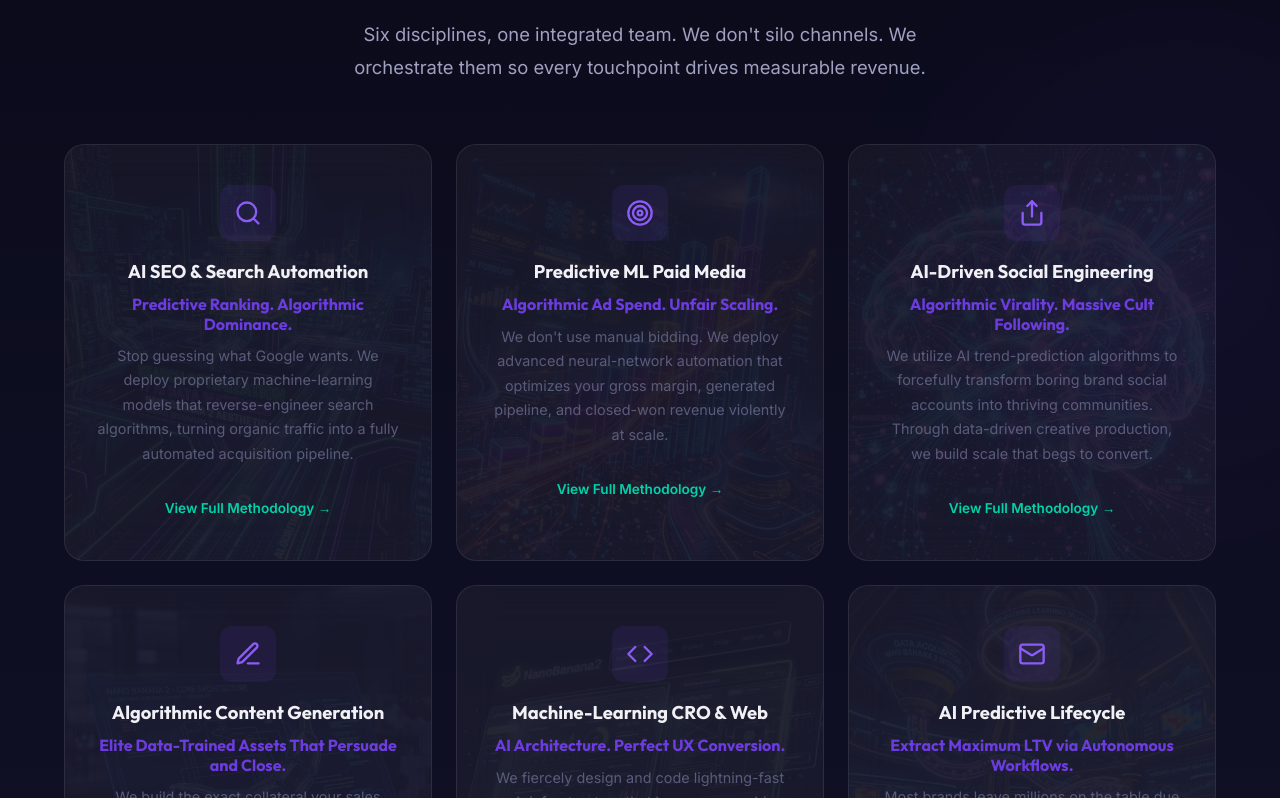
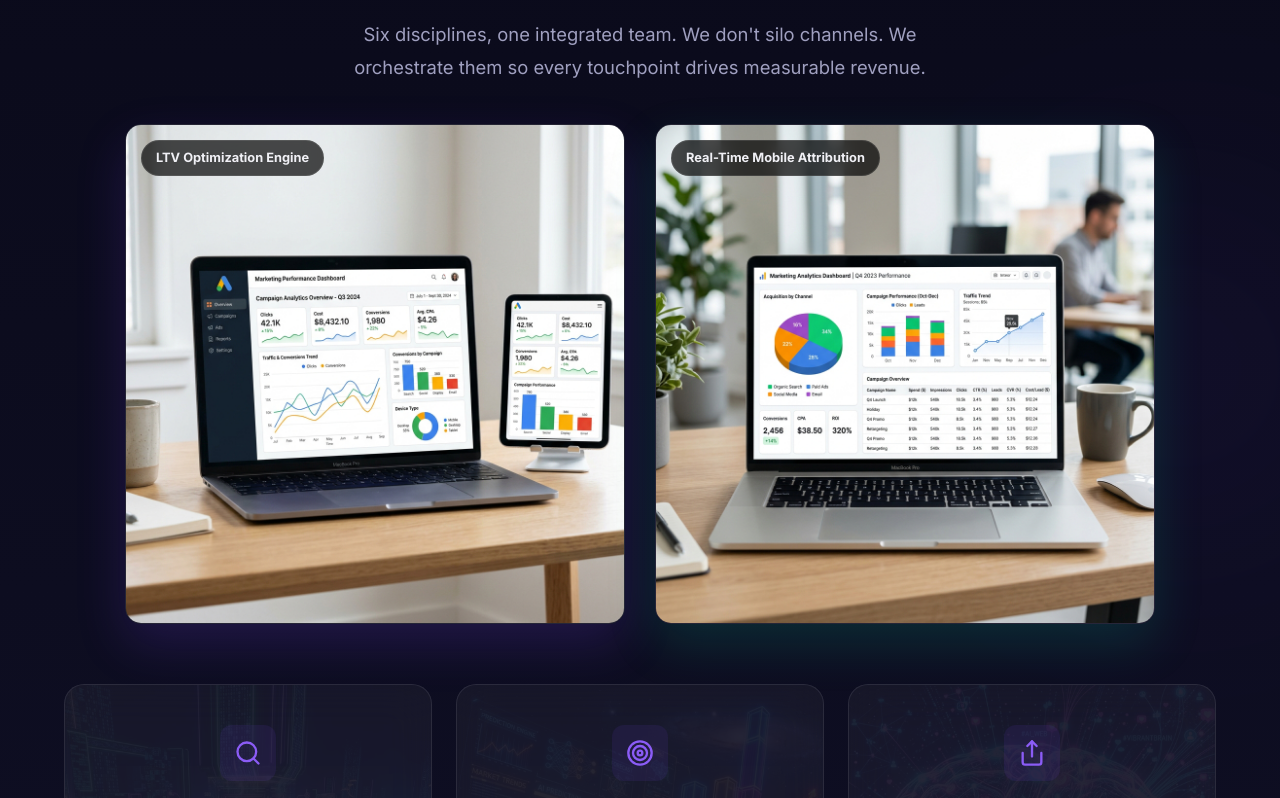
Before and after one commit to 10xneeraj/Nexa-edge-Digital, a React (Vite) app: page / in a window 1280 px wide. Shown: the part 2862-3660 px from the top of the page. Built offline with nearby package versions, Linux system fonts and the light colour scheme.

Commit message:
Add predictive analytics dashboard mockups to capabilities section

```diff
--- a/src/components/Services.jsx
+++ b/src/components/Services.jsx
@@ -10,6 +10,8 @@ import bgSocial from '../assets/unique_bg_social.png';
 import bgContent from '../assets/unique_bg_content.png';
 import bgWeb from '../assets/unique_bg_web.png';
 import bgEmail from '../assets/unique_bg_email.png';
+import dashboard1 from '../assets/dashboard1.png';
+import dashboard2 from '../assets/dashboard2.png';
 
 export const serviceImages = {
   seo: bgSeo,
@@ -42,10 +44,23 @@ export default function Services() {
         <h2 className="section-title reveal">
           Full-funnel growth. <span className="gradient-text">Zero guesswork.</span>
         </h2>
-        <p className="section-subtitle reveal">
+        <p className="section-subtitle reveal" style={{marginBottom: '20px'}}>
           Six disciplines, one integrated team. We don't silo channels. We
           orchestrate them so every touchpoint drives measurable revenue.
         </p>
+
+        {/* --- Injected Dashboard Images for Capabilities Visibility --- */}
+        <div className="capabilities-visuals reveal" style={{display: 'flex', gap: '30px', margin: '40px 0 60px 0', justifyContent: 'center', flexWrap: 'wrap'}}>
+            <div style={{flex: '1 1 45%', maxWidth: '500px', minWidth: '300px', borderRadius: '16px', overflow: 'hidden', boxShadow: '0 20px 50px rgba(108,60,225,0.2)', border: '1px solid rgba(255,255,255,0.1)', position: 'relative'}}>
+              <div style={{position: 'absolute', top: '15px', left: '15px', background: 'rgba(0,0,0,0.7)', backdropFilter: 'blur(10px)', padding: '6px 14px', borderRadius: '20px', fontSize: '0.8rem', fontWeight: 'bold', border: '1px solid rgba(255,255,255,0.1)', zIndex: 10}}>LTV Optimization Engine</div>
+              <img src={dashboard1} alt="Predictive Analytics Dashboard Desktop" style={{width: '100%', height: '100%', display: 'block', objectFit: 'cover'}} />
+            </div>
+            <div style={{flex: '1 1 45%', maxWidth: '500px', minWidth: '300px', borderRadius: '16px', overflow: 'hidden', boxShadow: '0 20px 50px rgba(0,212,170,0.15)', border: '1px solid rgba(255,255,255,0.1)', position: 'relative'}}>
+              <div style={{position: 'absolute', top: '15px', left: '15px', background: 'rgba(0,0,0,0.7)', backdropFilter: 'blur(10px)', padding: '6px 14px', borderRadius: '20px', fontSize: '0.8rem', fontWeight: 'bold', border: '1px solid rgba(255,255,255,0.1)', zIndex: 10}}>Real-Time Mobile Attribution</div>
+              <img src={dashboard2} alt="Real-Time Analytics Tablet Focus" style={{width: '100%', height: '100%', display: 'block', objectFit: 'cover'}} />
+            </div>
+        </div>
+        {/* ----------------------------------------------------------- */}
 
         <div className="services-grid">
           {Object.entries(servicesData).map(([id, s], i) => (
```
Also changed, not shown: src/assets/dashboard1.png (added), src/assets/dashboard2.png (added).
